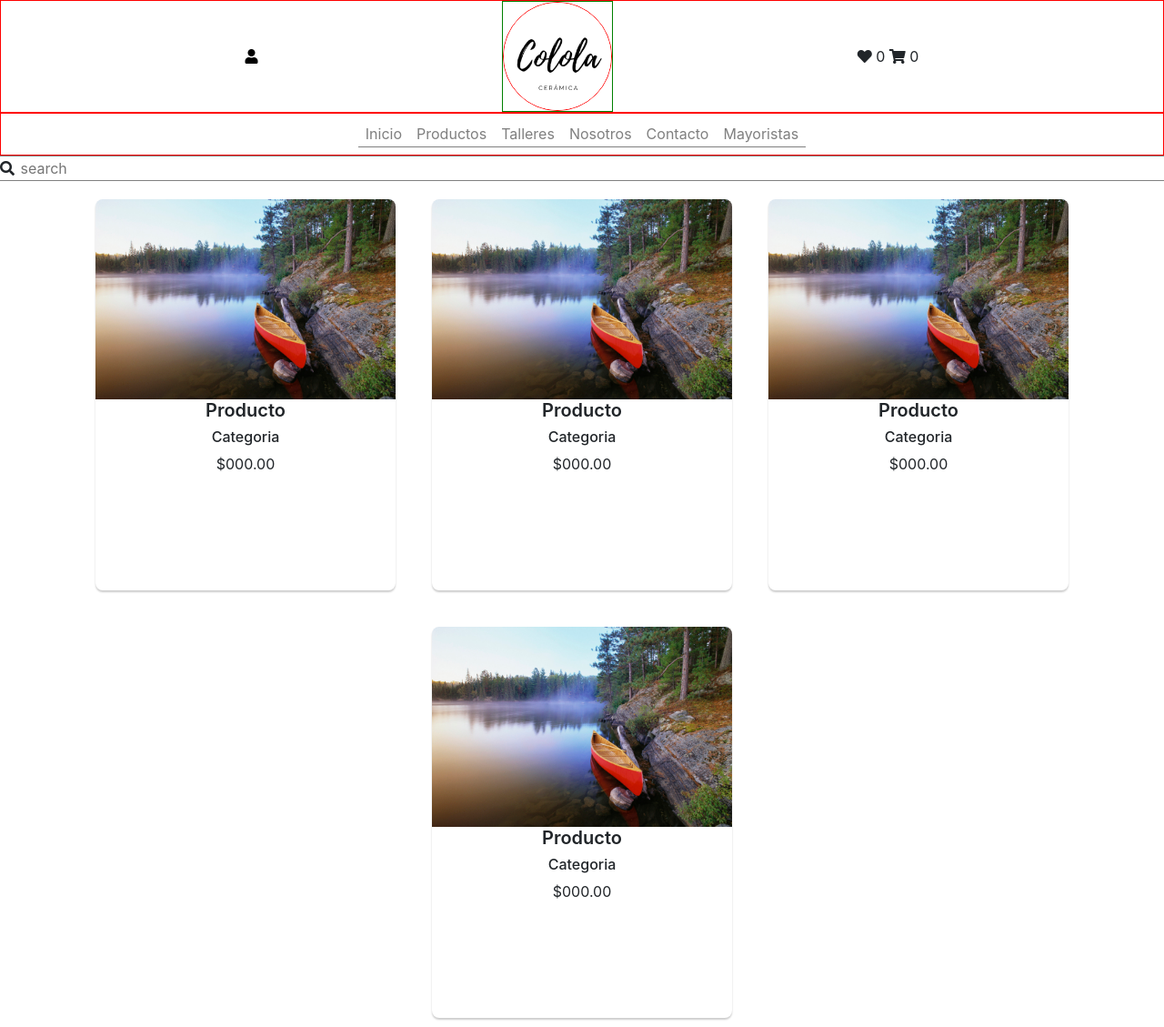
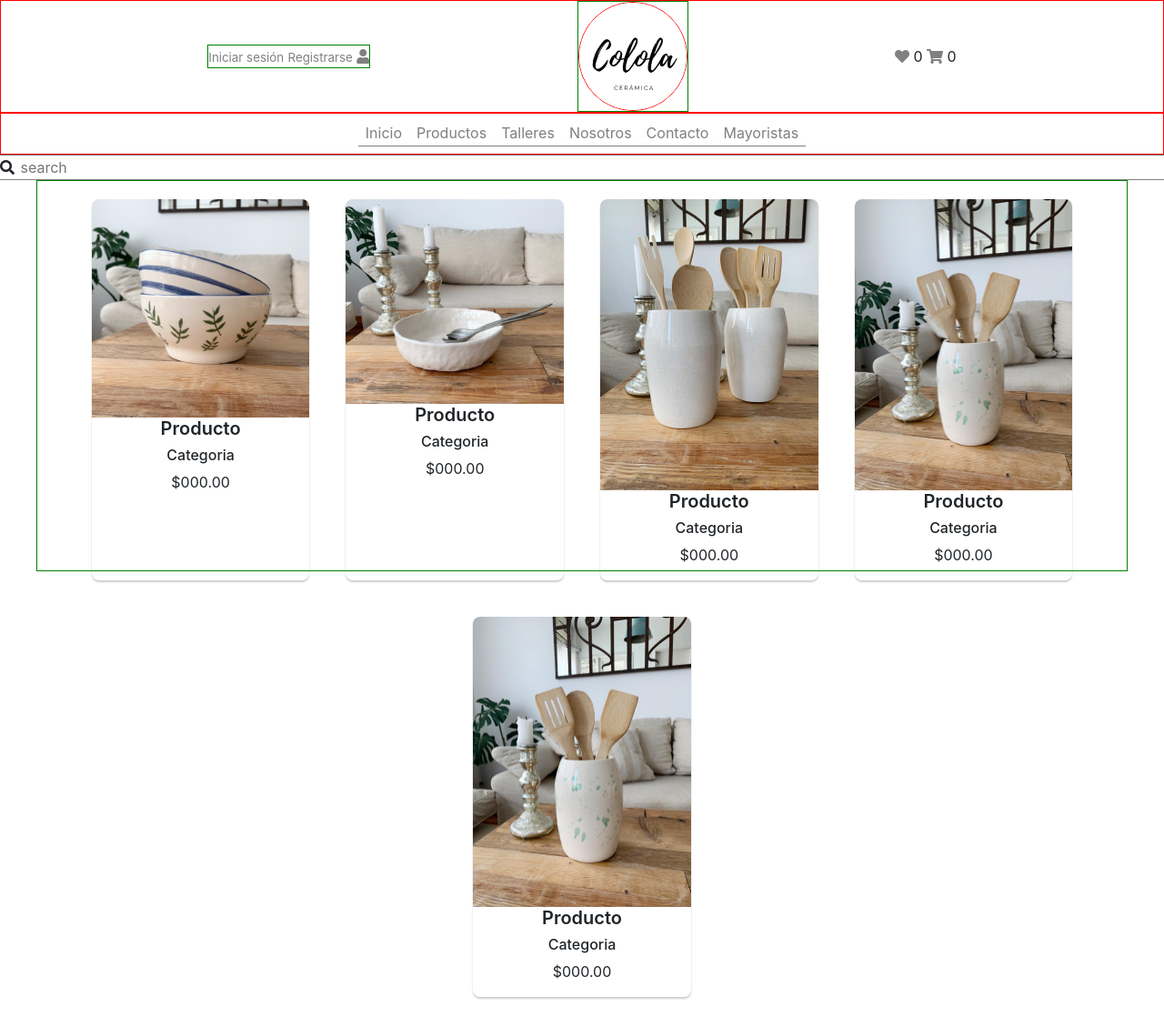
Before and after one commit to Lucaster85/sitioWebCololaCeramica, a Node server app: page / in a window 1280 px wide. Shown: the whole page at 91% size. After the commit the page ends 1099 px from the top, so only its background shows below. Run offline with Node 20, Linux system fonts and the light colour scheme; some libraries are stand-ins or nearby versions.

Commit message:
trabajando: cards de productos y navegacion en index

```diff
--- a/public/style/index.css
+++ b/public/style/index.css
@@ -5,8 +5,17 @@
     align-items: center;
     justify-content: space-evenly;
 }
+.container-header .fas{
+    color: grey;
+}
+.header-user {
+    border: 1px solid green;
+}
 .header-user a{
-    color: black;
+    color: grey;
+}
+.header-user-btn {
+    display: none;
 }
 .header-logo-div {
     border: 1px solid green;
@@ -21,7 +30,7 @@
     border: 1px solid red;
 }
 .collapse {
-    line-height: 0.75;
+    line-height: 0.70;
 }
 .nav-item {
     border-bottom: 1px solid grey;
@@ -47,8 +56,7 @@
     margin: auto;
 }
 .container-css .card-css {
-    width: 330px;
-    height: 430px;
+    width: 80%;
     border-radius: 8px;
     box-shadow: 0 2px 2px rgba(0, 0, 0, 0.2);
     overflow: hidden;
@@ -56,13 +64,9 @@
     text-align: center;
     transition: all 0.25s;
 }
-.container-css .card-css:hover {
-    transform: translateY(-15px);
-    box-shadow: 0 12px 16px rgba(0, 0, 0, 0.2);
-}
+
 .container-css .card-css img {
-    width: 330px;
-    height: 220px;
+    width: 100%;
 }
 .container-css .card-css h5 {
     font-weight: 600;
@@ -76,3 +80,33 @@
 .abajo {
     height: 500px;
 }
+@media (min-width: 576px) {
+    .header-user-btn {
+        display: inline;
+        font-size: smaller;
+        border-right-style: 1px solid grey;
+
+    }
+    .icono {
+        display: none;
+    }
+    .container-css .card-css:hover {
+        transform: translateY(-10px);
+        box-shadow: 0 12px 16px rgba(0, 0, 0, 0.2);
+    }
+    .container-css .card-css {
+        width: 40%;
+    }
+}
+@media (min-width: 768px) {
+    .container-css .card-css {
+        width: 25%;
+    }
+
+}
+@media (min-width: 992px) {
+    .container-css .card-css {
+        width: 20%;
+    }
+
+}
--- a/views/index.ejs
+++ b/views/index.ejs
@@ -29,9 +29,9 @@
         <div class="container-header">
             <!-- user option -->
             <div class="header-user">
-                <a href="/users/login" class="header-user-btn" id="btn-login" hidden>Iniciar sesión</a>
-                <a href="/users/register" class="header-user-btn" id="btn-signup" hidden>Registrarse</a>
-                <a href="/users/login" class="fas fa-user"></a>
+                <a href="/users/login" class="header-user-btn" id="btn-login" >Iniciar sesión</a>
+                <a href="/users/register" class="header-user-btn" id="btn-signup" >Registrarse</a>
+                <a href="/users/login" class="fas fa-user icono"></a>
             </div>
             <!-- Logo -->
             <div class="header-logo-div">
@@ -79,27 +79,33 @@
         </div>
     </header>
     <!-- Outandings -->
-    <div class="container-css">
+    <div style="border: 1px solid green" class="container-css">
             <div class="card-css">
-            <img src="images/img1.jpg" alt="">
+                <img src="images/img1.jpeg" alt="">
                 <h5>Producto</h5>
                 <h6>Categoria</h6>
                 <p>$000.00</p>
             </div>
             <div class="card-css">
-            <img src="images/img1.jpg" alt="">
+                <img src="images/img2.jpeg" alt="">
                 <h5>Producto</h5>
                 <h6>Categoria</h6>
                 <p>$000.00</p>
             </div>
             <div class="card-css">
-            <img src="images/img1.jpg" alt="">
+                <img src="images/img3.jpeg" alt="">
                 <h5>Producto</h5>
                 <h6>Categoria</h6>
                 <p>$000.00</p>
             </div>
             <div class="card-css">
-            <img src="images/img1.jpg" alt="">
+                <img src="images/img4.jpeg" alt="">
+                <h5>Producto</h5>
+                <h6>Categoria</h6>
+                <p>$000.00</p>
+            </div>
+            <div class="card-css">
+                <img src="images/img4.jpeg" alt="">
                 <h5>Producto</h5>
                 <h6>Categoria</h6>
                 <p>$000.00</p>
```
Also changed, not shown: public/images/img1.jpeg (added), public/images/img1.jpg (deleted), public/images/img2.jpeg (added), public/images/img3.jpeg (added), public/images/img4.jpeg (added), public/images/img5.jpeg (added), public/images/img6.jpeg (added), public/images/img7.jpeg (added), public/images/img8.jpeg (added). Lines whose indentation alone changed are shown as unchanged.
